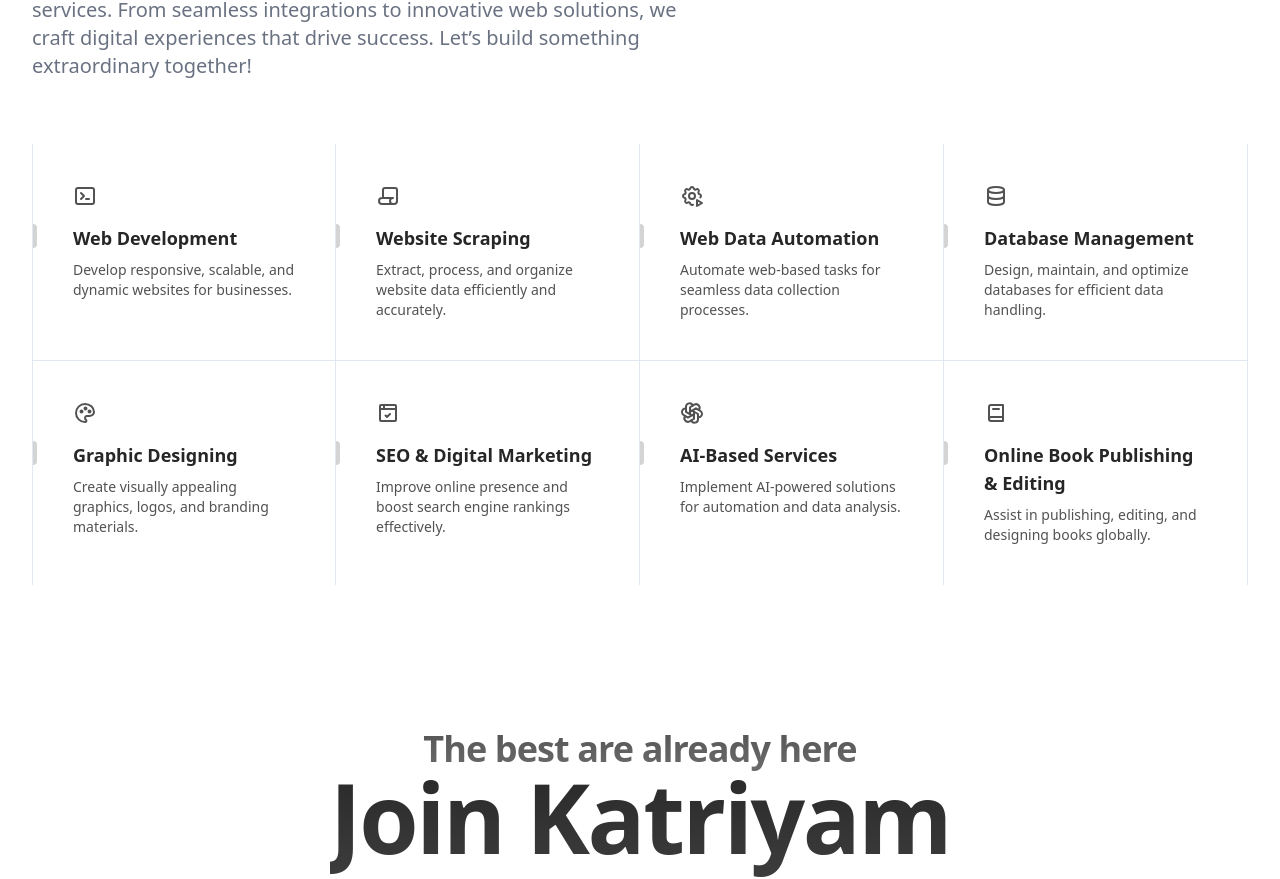
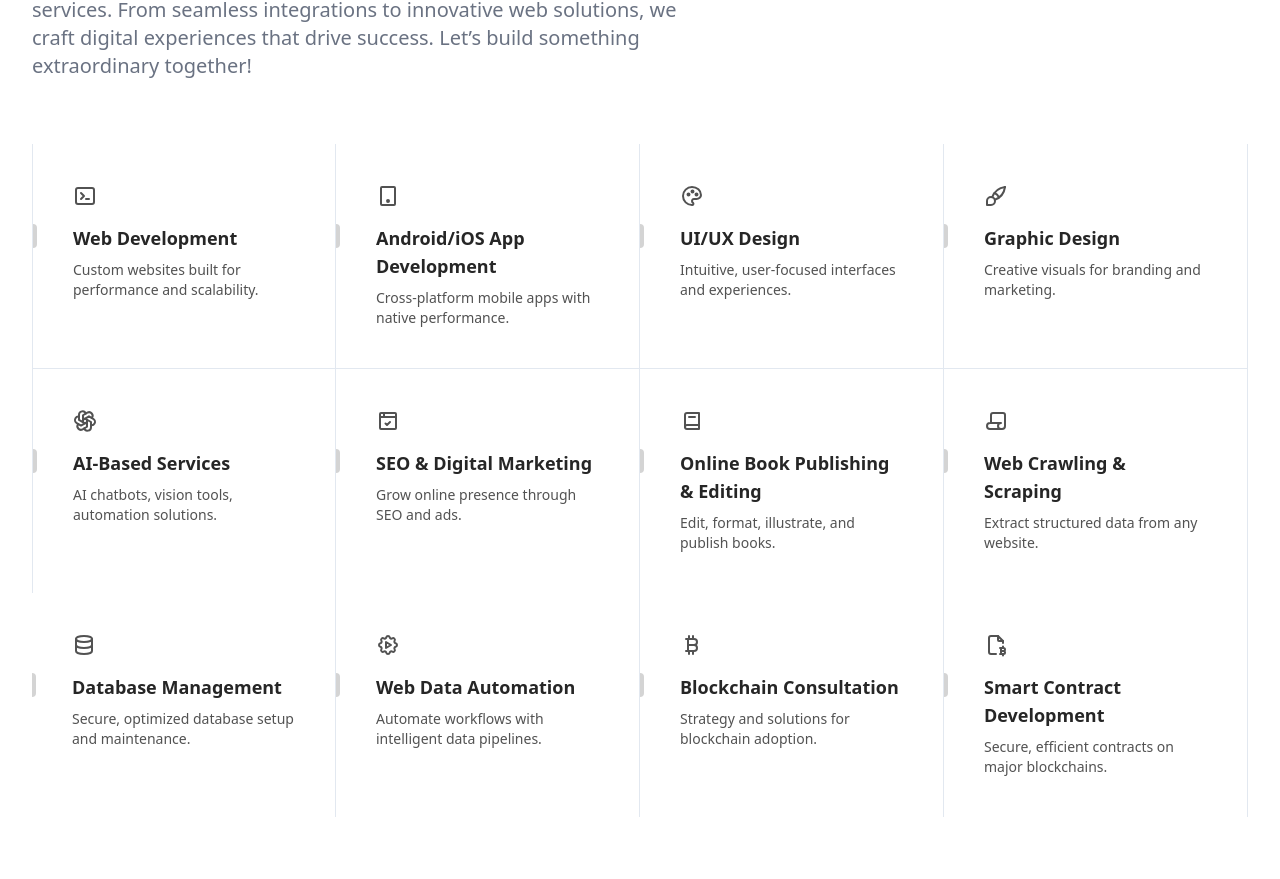
Before and after one commit to katriyam/katriyam-portfolio-v2, a Next.js app: page / in a window 1280 px wide. Shown: the part 1088-1967 px from the top of the page. Built offline with nearby package versions, Linux system fonts and the light colour scheme.

Commit message:
service section updated

```diff
--- a/components/services-section.tsx
+++ b/components/services-section.tsx
@@ -1,66 +1,82 @@
-import { cn } from "@/lib/utils";
+import { cn } from '@/lib/utils'
 import {
-  IconAutomation,
+  IconPalette,
   IconBook2,
   IconBrandOpenai,
   IconBrowserCheck,
+  IconBrush,
+  IconDeviceTablet,
+  IconTerminal2,
+  IconScript,
   IconDatabase,
-  IconPalette,
-  IconScript,
-  IconTerminal2,
-} from "@tabler/icons-react";
+  IconSettingsAutomation,
+  IconCurrencyBitcoin,
+  IconFileBitcoin,
+} from '@tabler/icons-react'
 
 export function Services() {
   const features = [
     {
-      title: "Web Development",
-      description:
-        "Develop responsive, scalable, and dynamic websites for businesses.",
+      title: 'Web Development',
+      description: 'Custom websites built for performance and scalability.',
       icon: <IconTerminal2 />,
     },
     {
-      title: "Website Scraping",
-      description:
-        "Extract, process, and organize website data efficiently and accurately.",
+      title: 'Android/iOS App Development',
+      description: 'Cross-platform mobile apps with native performance.',
+      icon: <IconDeviceTablet />,
+    },
+    {
+      title: 'UI/UX Design',
+      description: 'Intuitive, user-focused interfaces and experiences.',
+      icon: <IconPalette />,
+    },
+    {
+      title: 'Graphic Design',
+      description: 'Creative visuals for branding and marketing.',
+      icon: <IconBrush />,
+    },
+    {
+      title: 'AI-Based Services',
+      description: 'AI chatbots, vision tools, automation solutions.',
+      icon: <IconBrandOpenai />,
+    },
+    {
+      title: 'SEO & Digital Marketing',
+      description: 'Grow online presence through SEO and ads.',
+      icon: <IconBrowserCheck />,
+    },
+    {
+      title: 'Online Book Publishing & Editing',
+      description: 'Edit, format, illustrate, and publish books.',
+      icon: <IconBook2 />,
+    },
+    {
+      title: 'Web Crawling & Scraping',
+      description: 'Extract structured data from any website.',
       icon: <IconScript />,
     },
     {
-      title: "Web Data Automation",
-      description:
-        "Automate web-based tasks for seamless data collection processes.",
-      icon: <IconAutomation />,
-    },
-    {
-      title: "Database Management",
-      description:
-        "Design, maintain, and optimize databases for efficient data handling.",
+      title: 'Database Management',
+      description: 'Secure, optimized database setup and maintenance.',
       icon: <IconDatabase />,
     },
     {
-      title: "Graphic Designing",
-      description:
-        "Create visually appealing graphics, logos, and branding materials.",
-      icon: <IconPalette />,
+      title: 'Web Data Automation',
+      description: 'Automate workflows with intelligent data pipelines.',
+      icon: <IconSettingsAutomation />,
     },
     {
-      title: "SEO & Digital Marketing",
-      description:
-        "Improve online presence and boost search engine rankings effectively.",
-      icon: <IconBrowserCheck />,
+      title: 'Blockchain Consultation',
+      description: 'Strategy and solutions for blockchain adoption.',
+      icon: <IconCurrencyBitcoin />,
     },
     {
-      title: "AI-Based Services",
-      description:
-        "Implement AI-powered solutions for automation and data analysis.",
-      icon: <IconBrandOpenai />,
+      title: 'Smart Contract Development',
+      description: 'Secure, efficient contracts on major blockchains.',
+      icon: <IconFileBitcoin />,
     },
-    {
-      title: "Online Book Publishing & Editing",
-      description:
-        "Assist in publishing, editing, and designing books globally.",
-      icon: <IconBook2 />,
-    },
-  ];
+  ]
 
   return (
     <div
@@ -86,7 +102,7 @@
         ))}
       </div>
     </div>
-  );
+  )
 }
 
 const Feature = ({
@@ -95,17 +111,17 @@
   icon,
   index,
 }: {
-  title: string;
-  description: string;
-  icon: React.ReactNode;
-  index: number;
+  title: string
+  description: string
+  icon: React.ReactNode
+  index: number
 }) => {
   return (
     <div
       className={cn(
-        "flex flex-col lg:border-r  py-10 relative group/feature dark:border-neutral-800",
-        (index === 0 || index === 4) && "lg:border-l dark:border-neutral-800",
-        index < 4 && "lg:border-b dark:border-neutral-800"
+        'flex flex-col lg:border-r  py-10 relative group/feature dark:border-neutral-800',
+        (index === 0 || index === 4) && 'lg:border-l dark:border-neutral-800',
+        index < 4 && 'lg:border-b dark:border-neutral-800'
       )}
     >
       {index < 4 && (
@@ -127,5 +143,5 @@
         {description}
       </p>
     </div>
-  );
-};
+  )
+}
```
